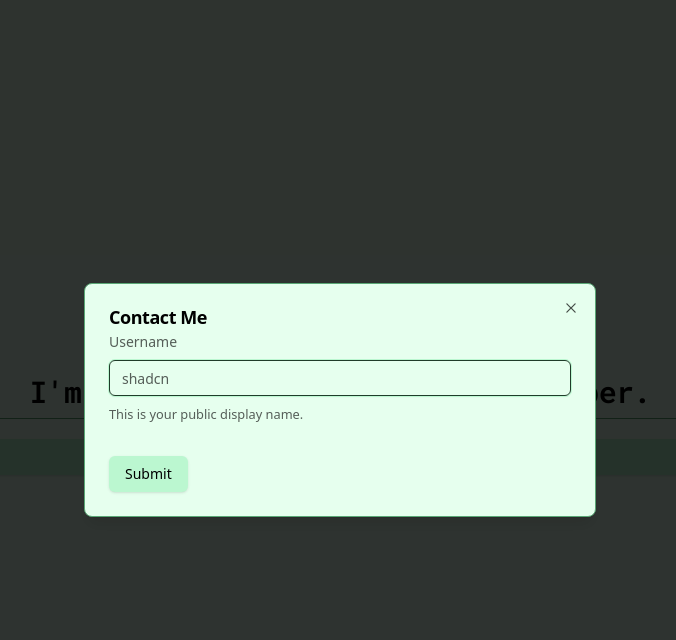
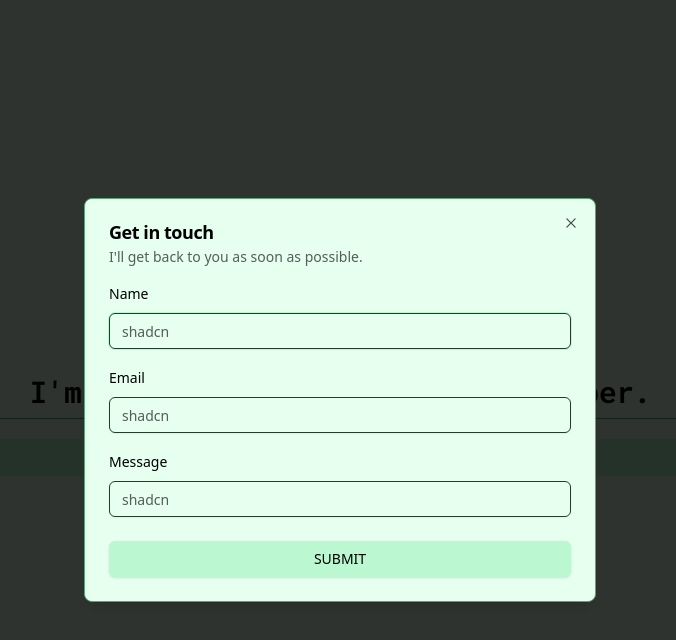
Before and after one commit to ayush-lal/www.ayushlal.dev, a Next.js app: page / in a window 1280 px wide. Both pictures are taken after a click on the button "CONTACT". Shown: the top 640 px of the page, without its empty margins (300-976 px from the left). Built offline with nearby package versions, Linux system fonts and the light colour scheme.

Commit message:
finalised form structure

```diff
--- a/src/app/ContactForm.tsx
+++ b/src/app/ContactForm.tsx
@@ -6,7 +6,6 @@ import { Button } from "@/components/ui/button";
 import {
   Form,
   FormControl,
-  FormDescription,
   FormField,
   FormItem,
   FormLabel,
@@ -24,22 +23,27 @@ import {
 
 function ContactForm() {
   const formSchema = z.object({
-    username: z.string().min(2, {
-      message: "Username must be at least 2 characters.",
+    name: z.string().min(2, {
+      message: "Name must be at least 2 characters.",
+    }),
+    email: z.string().email({
+      message: "Invalid email address.",
+    }),
+    message: z.string().min(10, {
+      message: "Message must be at least 10 characters.",
     }),
   });
 
   const form = useForm<z.infer<typeof formSchema>>({
     resolver: zodResolver(formSchema),
     defaultValues: {
-      username: "",
+      name: "",
+      email: "",
+      message: "",
     },
   });
 
-  // 2. Define a submit handler.
-  function onSubmit(values: z.infer<typeof formSchema>) {
-    // Do something with the form values.
-    // ✅ This will be type-safe and validated.
+  async function onSubmit(values: z.infer<typeof formSchema>) {
     console.log(values);
   }
 
@@ -50,30 +54,79 @@ function ContactForm() {
       </DialogTrigger>
       <DialogContent>
         <DialogHeader>
-          <DialogTitle>Contact Me</DialogTitle>
-          <DialogDescription>
+          <DialogTitle>Get in touch</DialogTitle>
+          <DialogDescription className="pb-2">
+            I'll get back to you as soon as possible.
+          </DialogDescription>
+          <DialogDescription asChild>
             <Form {...form}>
               <form
                 onSubmit={form.handleSubmit(onSubmit)}
-                className="space-y-8"
+                className="space-y-4"
               >
                 <FormField
                   control={form.control}
-                  name="username"
+                  name="name"
                   render={({ field }) => (
                     <FormItem>
-                      <FormLabel>Username</FormLabel>
+                      <FormLabel
+                        className={form.formState.errors.name && "text-red-300"}
+                      >
+                        Name
+                      </FormLabel>
                       <FormControl>
                         <Input placeholder="shadcn" {...field} />
                       </FormControl>
-                      <FormDescription>
-                        This is your public display name.
-                      </FormDescription>
-                      <FormMessage />
+                      <FormMessage className="text-red-300" />
                     </FormItem>
                   )}
                 />
-                <Button type="submit">Submit</Button>
+
+                <FormField
+                  control={form.control}
+                  name="email"
+                  render={({ field }) => (
+                    <FormItem>
+                      <FormLabel
+                        className={
+                          form.formState.errors.email && "text-red-300"
+                        }
+                      >
+                        Email
+                      </FormLabel>
+                      <FormControl>
+                        <Input placeholder="shadcn" {...field} />
+                      </FormControl>{" "}
+                      <FormMessage className="text-red-300" />
+                    </FormItem>
+                  )}
+                />
+
+                <FormField
+                  control={form.control}
+                  name="message"
+                  render={({ field }) => (
+                    <FormItem>
+                      <FormLabel
+                        className={
+                          form.formState.errors.message && "text-red-300"
+                        }
+                      >
+                        Message
+                      </FormLabel>
+                      <FormControl>
+                        <Input placeholder="shadcn" {...field} />
+                      </FormControl>{" "}
+                      <FormMessage className="text-red-300" />
+                    </FormItem>
+                  )}
+                />
+
+                <div className="pt-2">
+                  <Button className="w-full" type="submit">
+                    SUBMIT
+                  </Button>
+                </div>
               </form>
             </Form>
           </DialogDescription>
--- a/src/app/page.tsx
+++ b/src/app/page.tsx
@@ -1,3 +1,4 @@
+/* eslint-disable react/no-unescaped-entities */
 "use client";
 
 import { ModeToggle } from "@/components/mode-toggle";
```
